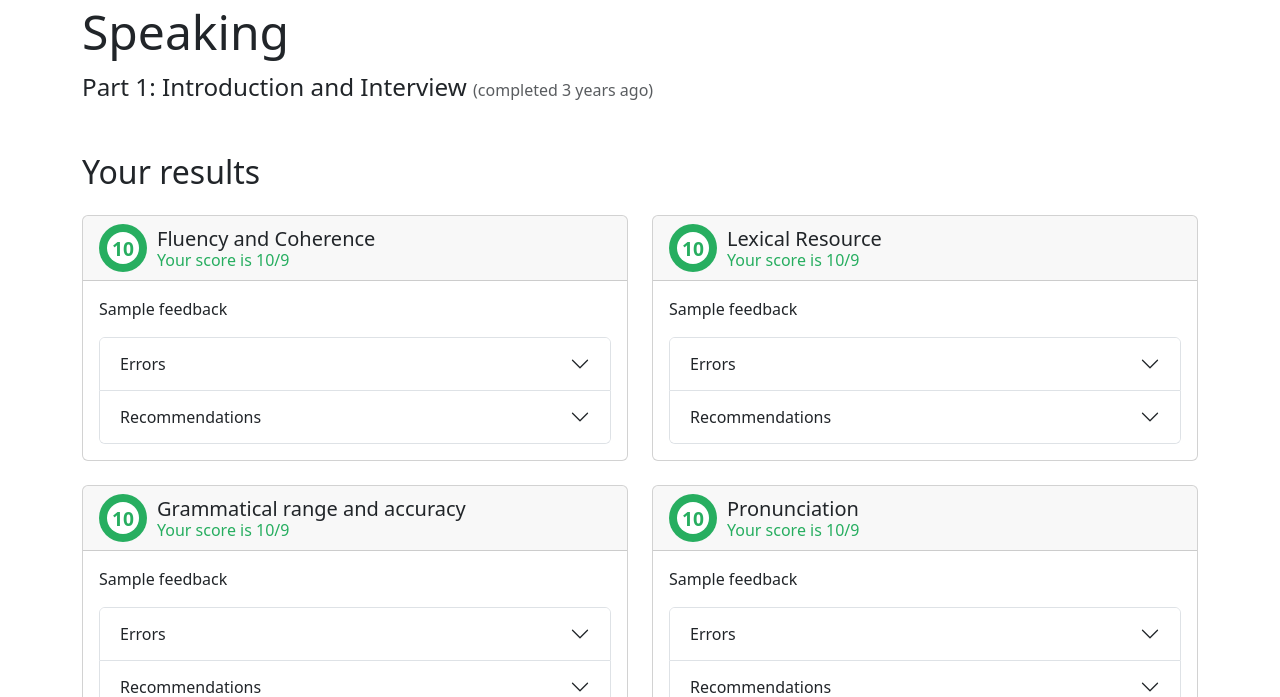
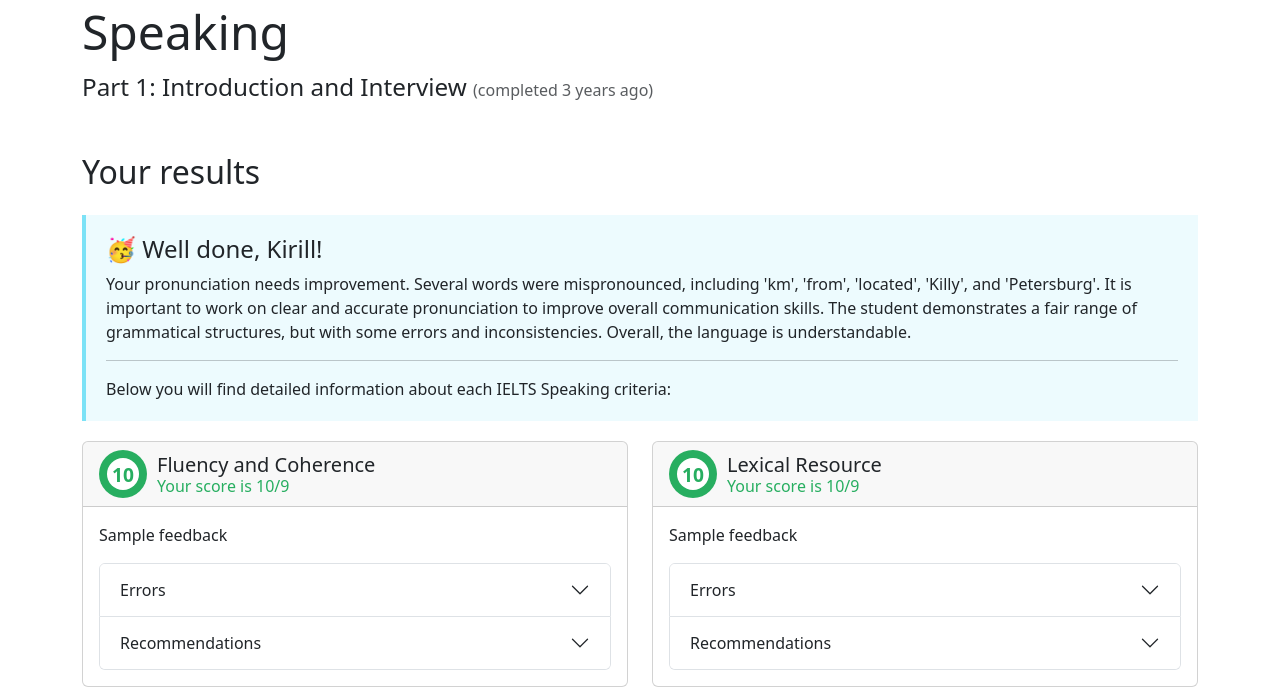
Before and after one commit to kirillak404/IELTS-practice, a Flask app: template app/templates/section_results.html in a window 1280 px wide. Shown: the part 119-816 px from the top of the page. Run offline with Flask 3, Linux system fonts and the light colour scheme; tables that the repository leaves empty hold one stand-in row (values such as "Sample post"); the template is opened without the code that fills it: values that come from a table or form of the project are taken from there, most other values are stand-ins (such as "Sample title", 1, 10 or a date in 2020).

Commit message:
feat(frontend): add general feedback block

```diff
--- a/app/static/styles.css
+++ b/app/static/styles.css
@@ -288,3 +288,16 @@ font-size: 0.8em;
 .bd-title {
    font-size:3rem
 }
+
+
+.bd-callout-info {
+    --bd-callout-bg: rgba(var(--bs-info-rgb), .075);
+    --bd-callout-border: rgba(var(--bs-info-rgb), .5);
+}
+.bd-callout {
+    padding: 1.25rem;
+    margin-top: 1.25rem;
+    margin-bottom: 1.25rem;
+    background-color: var(--bd-callout-bg, var(--bs-gray-100));
+    border-left: 0.25rem solid var(--bd-callout-border, var(--bs-gray-300));
+}
--- a/app/templates/section_results.html
+++ b/app/templates/section_results.html
@@ -11,6 +11,14 @@ Part 1: Introduction and Interview <small class="text-muted fw-normal fs-6">(com
 {% block content %}
 
 <h2 class="mb-4">Your results<br></h2>
+
+<div class="bd-callout bd-callout-info">
+   <h4>🥳 Well done, Kirill!</h4>
+   Your pronunciation needs improvement. Several words were mispronounced, including 'km', 'from', 'located', 'Killy', and 'Petersburg'. It is important to work on clear and accurate pronunciation to improve overall communication skills. The student demonstrates a fair range of grammatical structures, but with some errors and inconsistencies. Overall, the language is understandable.
+   <hr>
+   Below you will find detailed information about each IELTS Speaking criteria:
+</div>
+
 <div class="row">
    <!-- Fluency and Coherence -->
    <div class="col-lg-6 mb-4">
```
